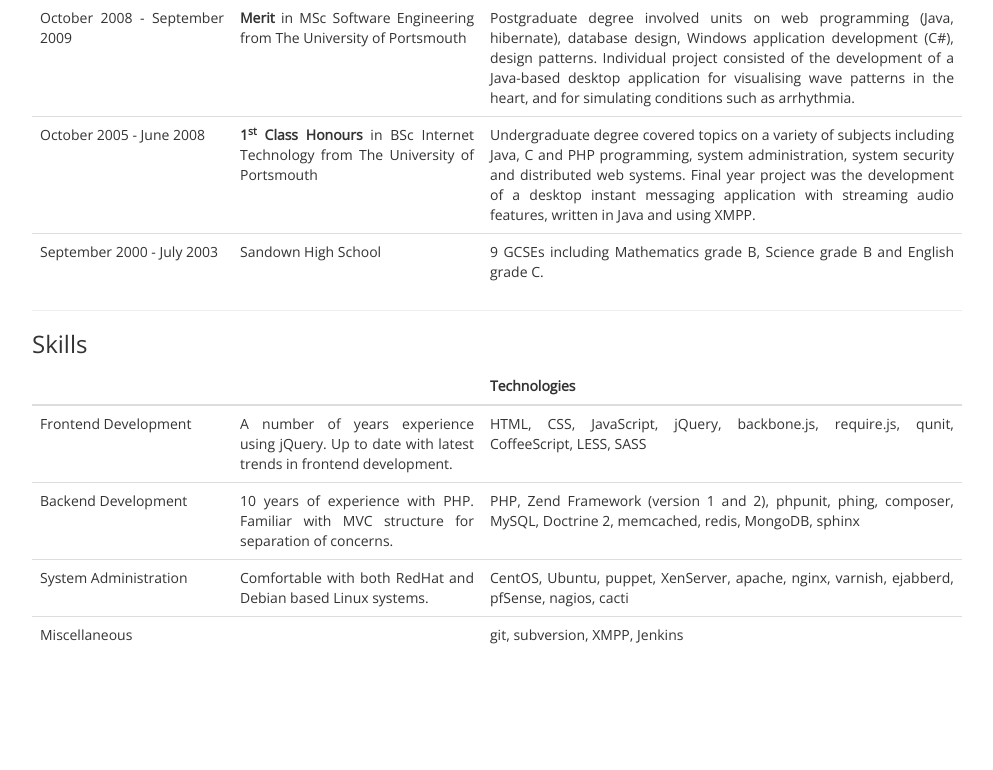
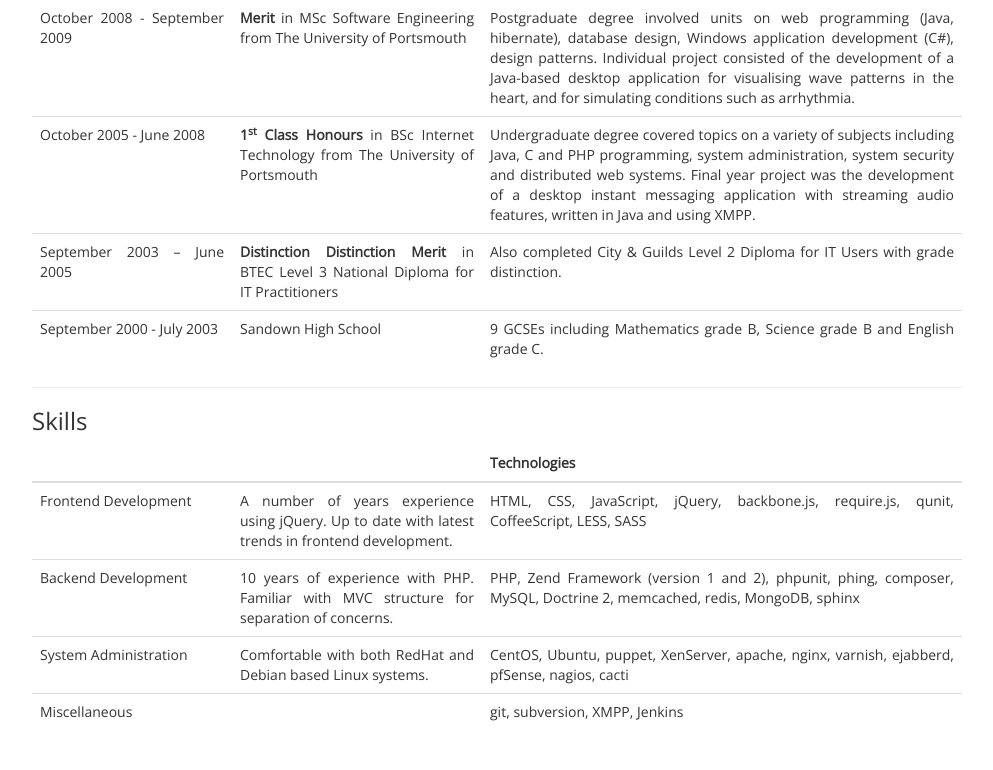
Before and after one commit to lboynton/cv, a PHP site: page / in a window 1280 px wide. Shown: the part 640-1410 px from the top of the page, without its empty margins (143-1136 px from the left). Before the commit the page ends 1284 px from the top, so only its background shows below. Run offline with PHP 8.4, Linux system fonts and the light colour scheme.

Commit message:
I don't know how I missed this off...
Add missing college

```diff
--- a/index.php
+++ b/index.php
@@ -71,6 +71,11 @@
 							<td>Undergraduate degree covered topics on a variety of subjects including Java, C and PHP programming, system administration, system security and distributed web systems. Final year project was the development of a desktop instant messaging application with streaming audio features, written in Java and using XMPP.</td>
 						</tr>
 						<tr>
+							<td class="left">September 2003 – June 2005</td>
+							<td class="middle"><strong>Distinction Distinction Merit</strong> in BTEC Level 3 National Diploma for IT Practitioners</td>
+							<td>Also completed City &amp; Guilds Level 2 Diploma for IT Users with grade distinction.</td>
+						</tr>
+						<tr>
 							<td class="left">September 2000 - July 2003</td>
 							<td class="middle">Sandown High School</td>
 							<td>9 GCSEs including Mathematics grade B, Science grade B and English grade C.</td>
```
